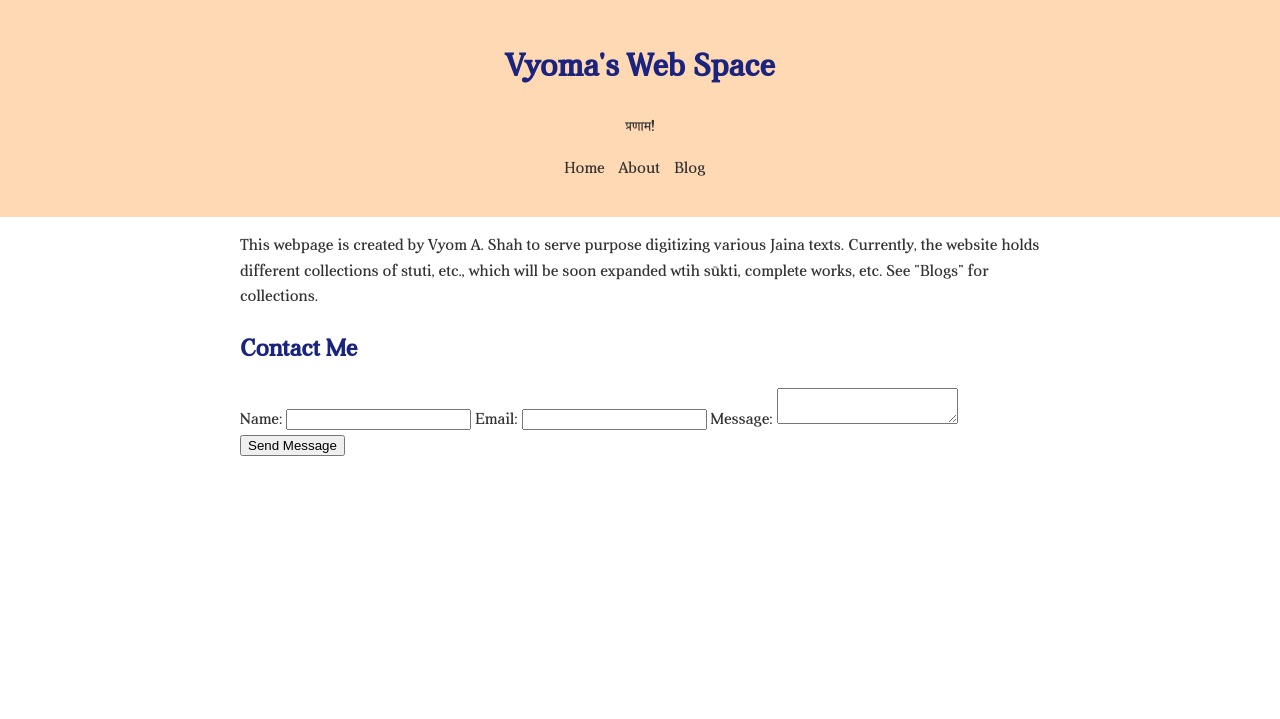
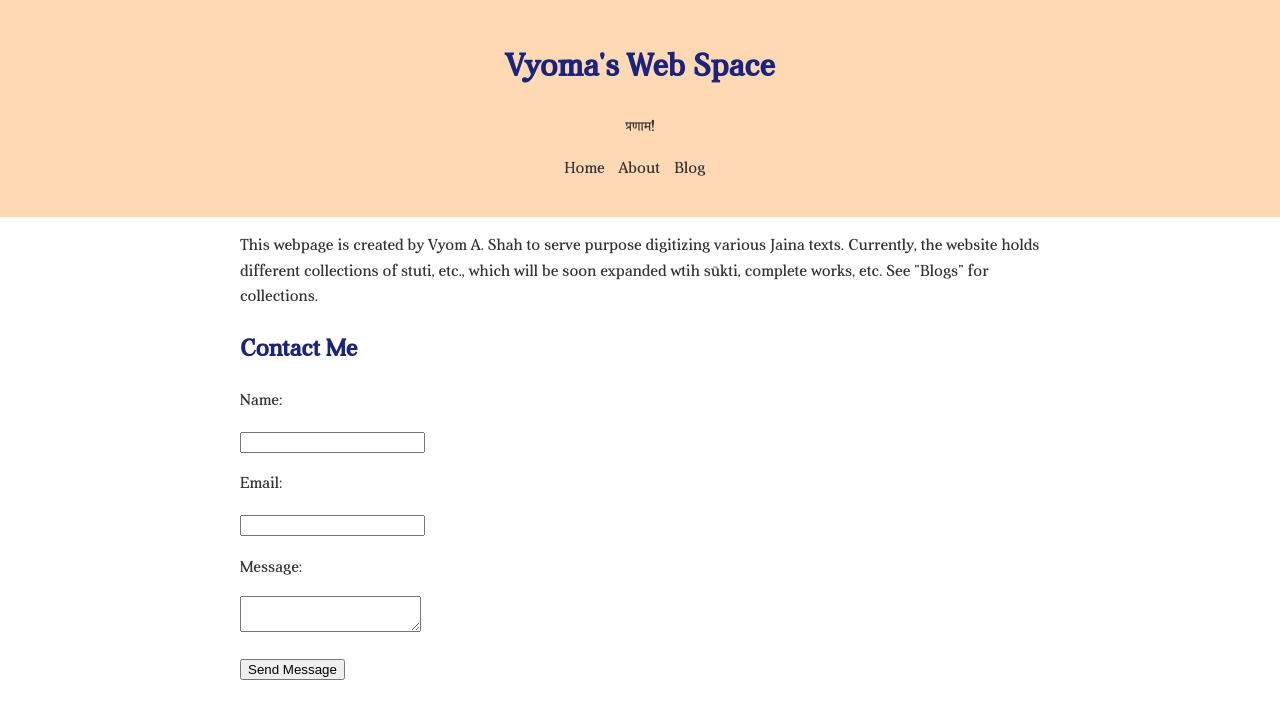
Before and after one commit to svyoma/svyoma.github.io, a Jekyll site: the page about.html, which Jekyll copies as it is, in a window 1280 px wide. Shown: the top 719 px of the page. Built offline with Jekyll 4.4.1, drawn with Linux system fonts in a browser that asks for light colours.

Commit message:
Update about.html

```diff
--- a/about.html
+++ b/about.html
@@ -111,17 +111,17 @@
 
   <h2>Contact Me</h2>
 
-  <form action="https://formspree.io/f/xbjvvlvd" method="POST">
-    <label for="name">Name:</label>
+<form action="https://formspree.io/f/xbjvvlvd" method="POST">
+    <p><label for="name">Name:</label></p>
     <input type="text" id="name" name="name" required>
 
-    <label for="email">Email:</label>
+    <p><label for="email">Email:</label></p>
     <input type="email" id="email" name="email" required>
 
-    <label for="message">Message:</label>
+    <p><label for="message">Message:</label></p>
     <textarea id="message" name="message" required></textarea>
 
-    <button type="submit">Send Message</button>
+   <p><button type="submit">Send Message</button></p>
   </form>
 
     </main>
```
